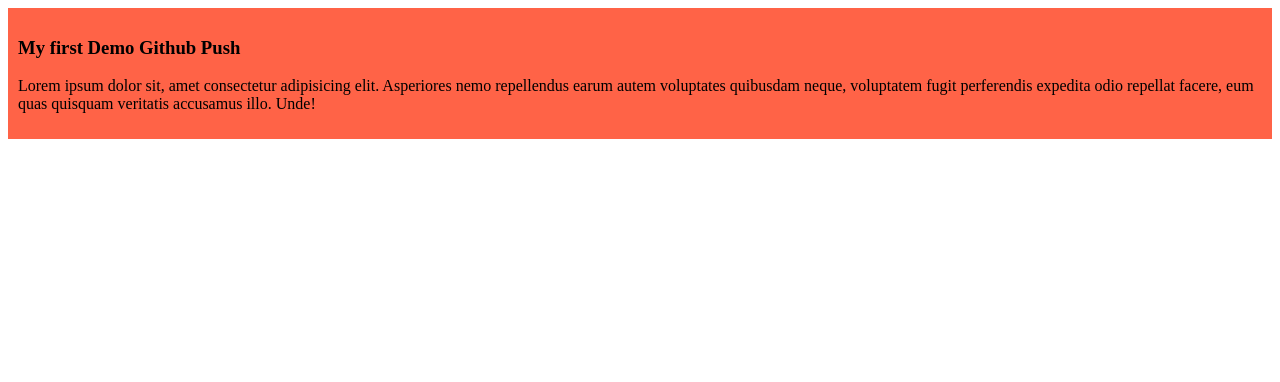
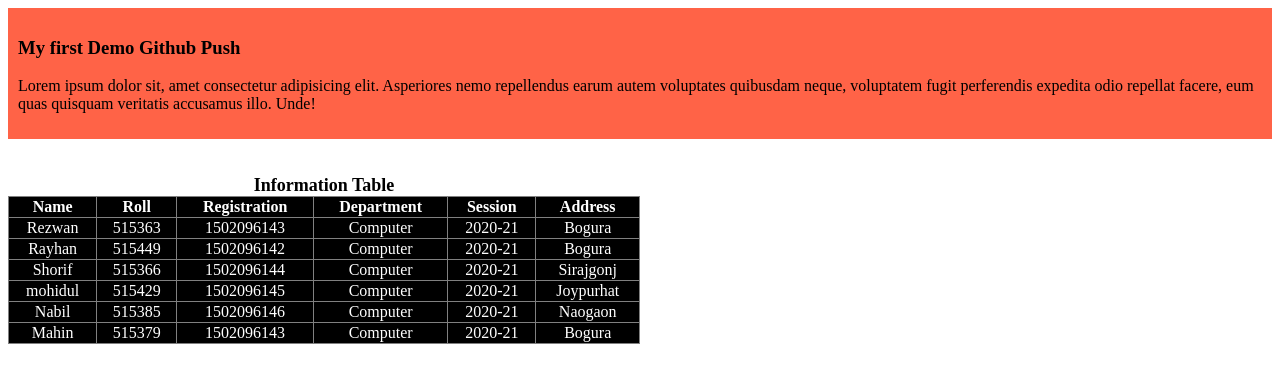
Before and after one commit to rezwan444/my-first-github-repo, a plain HTML site: page index.html in a window 1280 px wide. Drawn offline with Linux system fonts and the light colour scheme.

Commit message:
added table information

```diff
--- a/index.html
+++ b/index.html
@@ -14,7 +14,67 @@
         <p>Lorem ipsum dolor sit, amet consectetur adipisicing elit. Asperiores nemo repellendus earum autem voluptates
             quibusdam neque, voluptatem fugit perferendis expedita odio repellat facere, eum quas quisquam veritatis
             accusamus illo. Unde!</p>
-    </div>
+    </div><br><br>
+
+    <table border="1px">
+        <caption>Information Table</caption>
+        <tr>
+            <th>Name</th>
+            <th>Roll</th>
+            <th>Registration</th>
+            <th>Department</th>
+            <th>Session</th>
+            <th>Address</th>
+        </tr>
+        <tr>
+            <td>Rezwan</td>
+            <td>515363</td>
+            <td>1502096143</td>
+            <td>Computer</td>
+            <td>2020-21</td>
+            <td>Bogura</td>
+        </tr>
+        <tr>
+            <td>Rayhan</td>
+            <td>515449</td>
+            <td>1502096142</td>
+            <td>Computer</td>
+            <td>2020-21</td>
+            <td>Bogura</td>
+        </tr>
+        <tr>
+            <td>Shorif</td>
+            <td>515366</td>
+            <td>1502096144</td>
+            <td>Computer</td>
+            <td>2020-21</td>
+            <td>Sirajgonj</td>
+        </tr>
+        <tr>
+            <td>mohidul</td>
+            <td>515429</td>
+            <td>1502096145</td>
+            <td>Computer</td>
+            <td>2020-21</td>
+            <td>Joypurhat</td>
+        </tr>
+        <tr>
+            <td>Nabil</td>
+            <td>515385</td>
+            <td>1502096146</td>
+            <td>Computer</td>
+            <td>2020-21</td>
+            <td>Naogaon</td>
+        </tr>
+        <tr>
+            <td>Mahin</td>
+            <td>515379</td>
+            <td>1502096143</td>
+            <td>Computer</td>
+            <td>2020-21</td>
+            <td>Bogura</td>
+        </tr>
+    </table>
 </body>
 
 </html>
--- a/style.css
+++ b/style.css
@@ -2,3 +2,17 @@
     background-color: tomato;
     padding: 10px;
 }
+
+caption{
+    color: black;
+    font-weight: 900;
+    font-size: large;
+}
+
+table{
+    border-collapse: collapse;
+    width: 50%;
+    text-align: center;
+    background-color: black;
+    color: white;
+}
```
